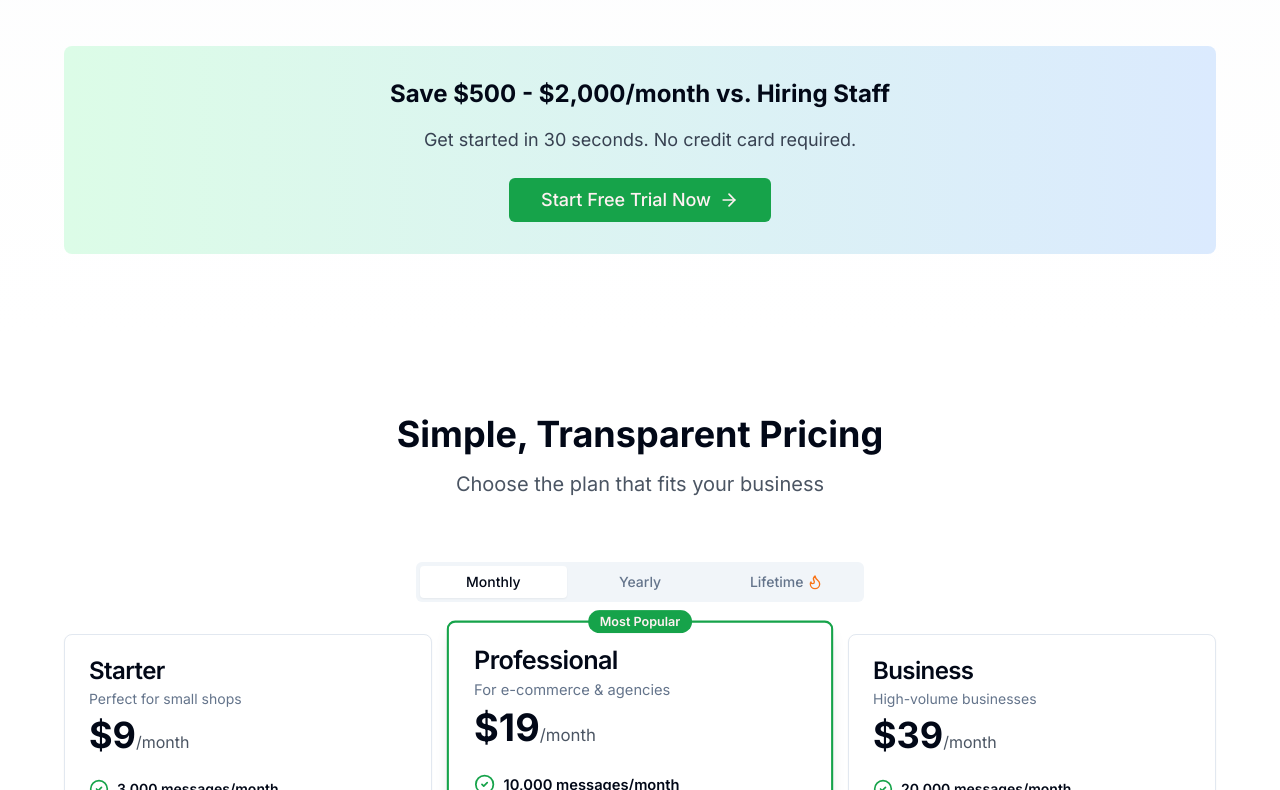
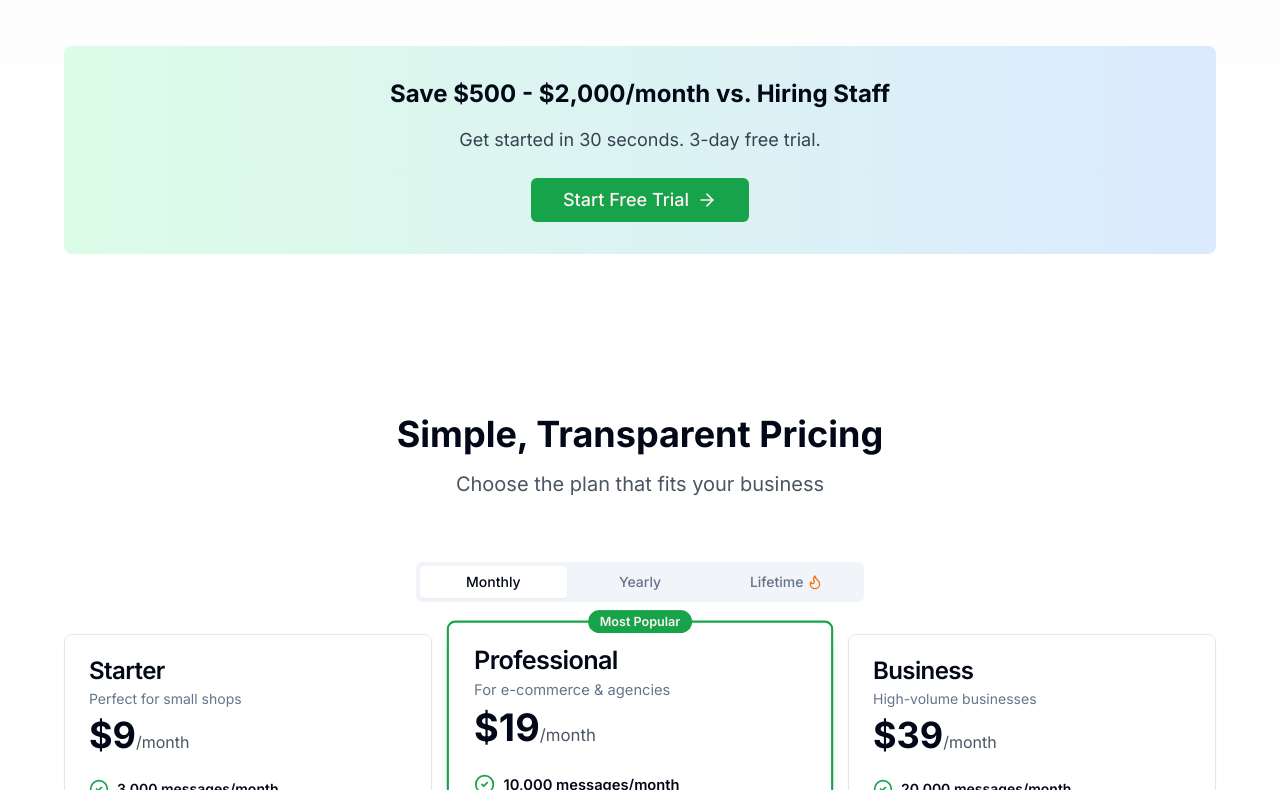
Before and after one commit to arwebcrafts/Whatsapp-AI-Support-Agent, a Next.js app: page / in a window 1280 px wide. Shown: the part 4910-5700 px from the top of the page. Built offline with nearby package versions, Linux system fonts and the light colour scheme.

Commit message:
fix: Simplify CTAs to 'Start Free Trial' with 3-day trial messaging

```diff
--- a/app/page.tsx
+++ b/app/page.tsx
@@ -720,10 +720,10 @@ export default function Home() {
               {/* Bottom CTA */}
               <div className="mt-12 text-center bg-gradient-to-r from-green-100 to-blue-100 p-8 rounded-lg">
                 <h3 className="text-2xl font-bold mb-4">Save $500 - $2,000/month vs. Hiring Staff</h3>
-                <p className="text-lg text-gray-700 mb-6">Get started in 30 seconds. No credit card required.</p>
+                <p className="text-lg text-gray-700 mb-6">Get started in 30 seconds. 3-day free trial.</p>
                 <Link href="/signup">
                   <Button size="lg" className="text-lg">
-                    Start Free Trial Now
+                    Start Free Trial
                     <ArrowRight className="ml-2 h-5 w-5" />
                   </Button>
                 </Link>
@@ -2004,7 +2004,7 @@ export default function Home() {
             </p>
             <Link href="/signup">
               <Button size="lg" variant="secondary" className="text-lg">
-                Start Free Trial - No Credit Card Required
+                Start Free Trial
                 <ArrowRight className="ml-2 h-5 w-5" />
               </Button>
             </Link>
```
